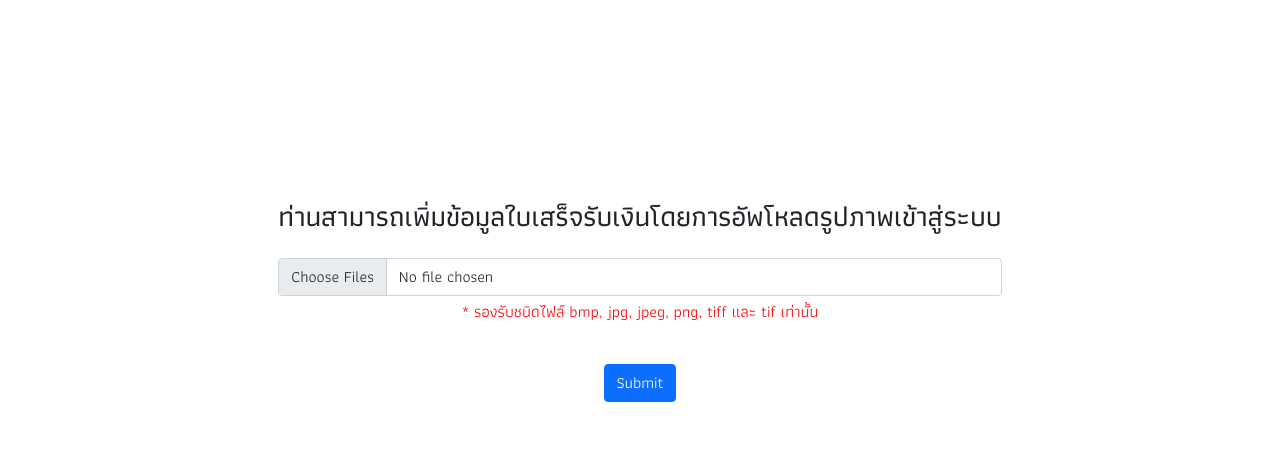
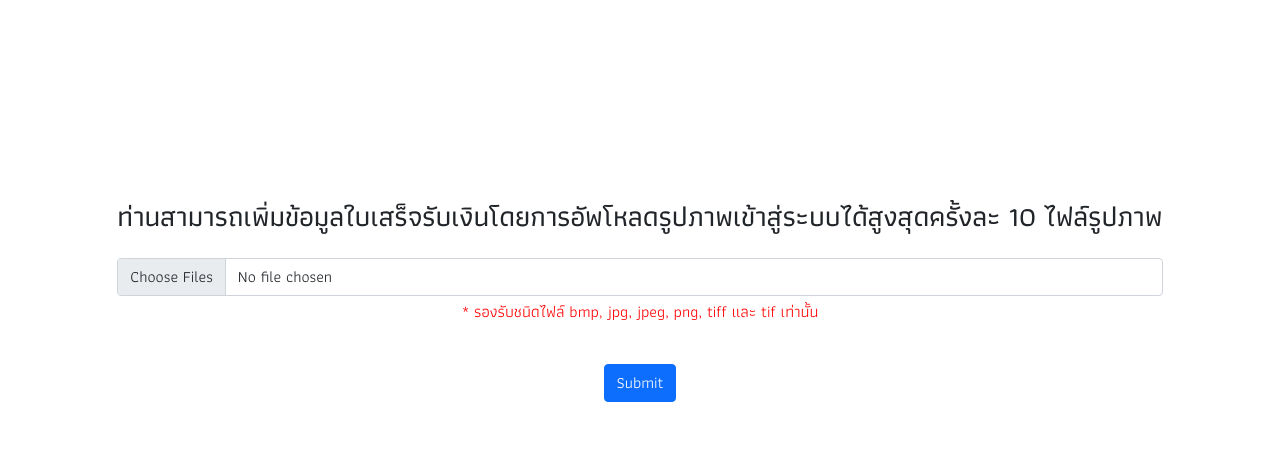
Before and after one commit to pant411/Final-Project-Web-Pantchanit, a FastAPI app: page /addreceipt in a window 1280 px wide. Shown: the part 168-641 px from the top of the page. Run offline with FastAPI, Linux system fonts and the light colour scheme; parts of the project's set-up code (start-up, migrations or seed data) failed here and were passed over; some libraries are stand-ins or nearby versions; some web fonts are replaced.

Commit message:
limit file upload

```diff
--- a/main.py
+++ b/main.py
@@ -168,7 +168,9 @@ async def submitReceipt(request: Request,
 @app.post("/receipts/submitmultiple", tags = ["Receipts"])
 async def submitMultipleReceipt(files: List[UploadFile] = File(...),
                                 db: Session = Depends(get_db)):
-
+    if len(files) > 10:
+        raise HTTPException(status_code=404,
+                            detail="You can upload a maximum of 10 images.")
     for idx in range(len(files)):
         content_receipt = files[idx].file.read()
         data = main_service(content_receipt)
--- a/templates/add.html
+++ b/templates/add.html
@@ -6,7 +6,7 @@
 <div class="container-lg upload-page">
     <form action="/receipts/submitmultiple" method="post" enctype="multipart/form-data" id="formAdd">
         <div class="form-group mb-3 buttonHolder" id="form-submit">
-            <h3 id="describe-upload-img">ท่านสามารถเพิ่มข้อมูลใบเสร็จรับเงินโดยการอัพโหลดรูปภาพเข้าสู่ระบบ</h3>
+            <h3 id="describe-upload-img">ท่านสามารถเพิ่มข้อมูลใบเสร็จรับเงินโดยการอัพโหลดรูปภาพเข้าสู่ระบบได้สูงสุดครั้งละ 10 ไฟล์รูปภาพ</h3>
             <input title="upload image" id="myfiles" class="form-control" name="files" type="file" accept="image/*" multiple>
             <p id="type-file-image-describe">* รองรับชนิดไฟล์ bmp, jpg, jpeg, png, tiff และ tif เท่านั้น</p>
             <input type="submit" class="btn btn-primary mr-2 text-center" >
```
